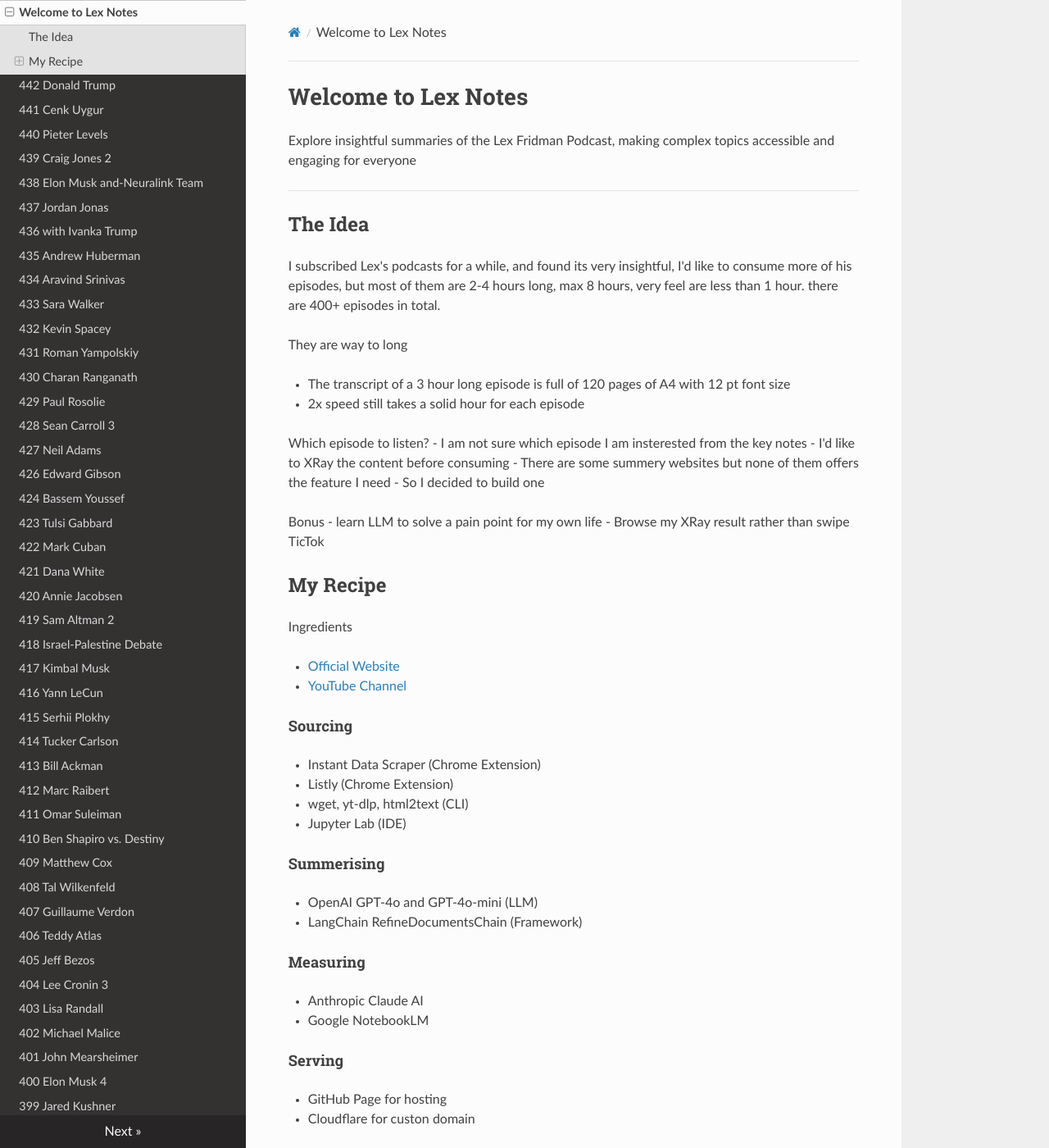
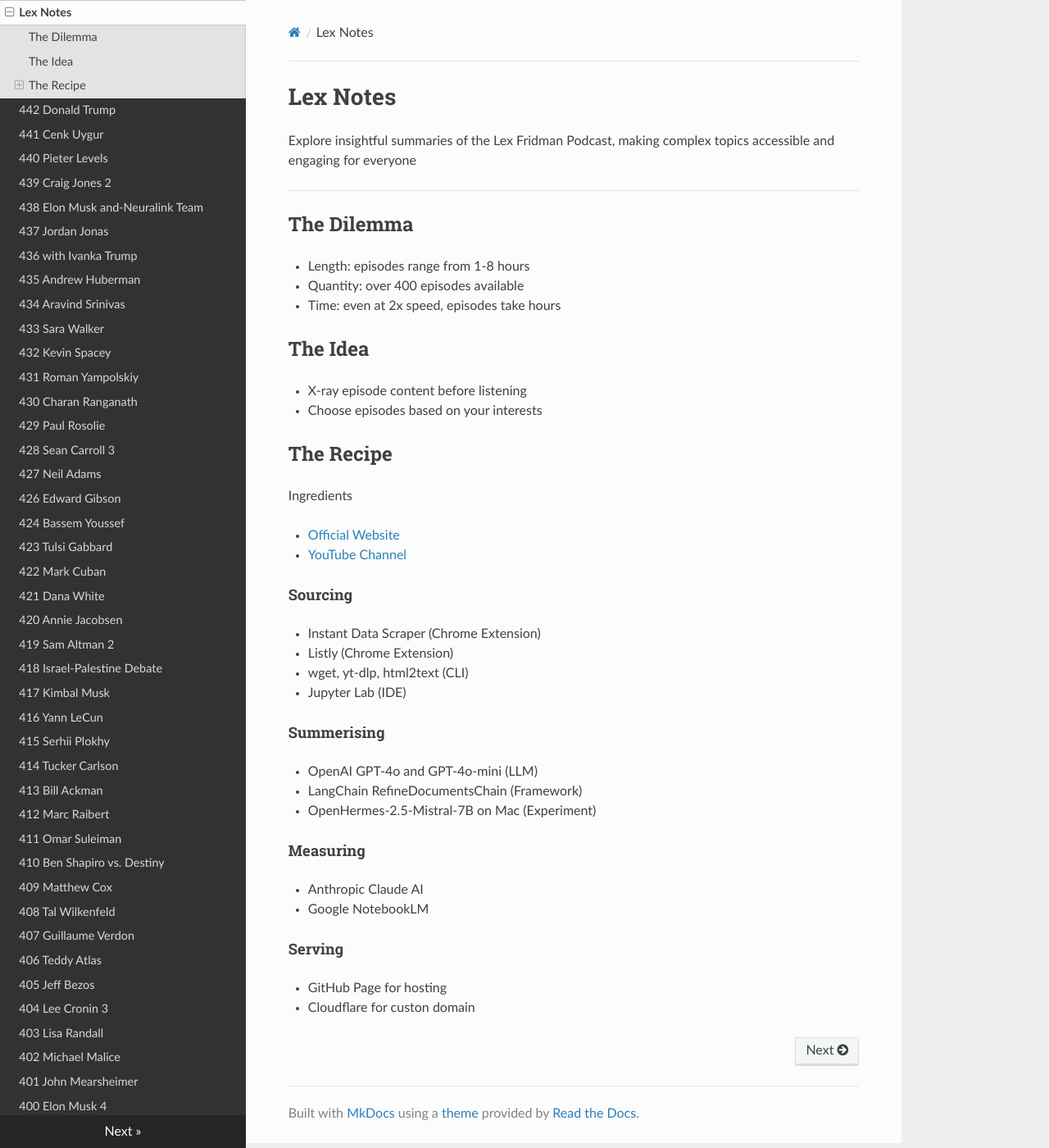
Before and after one commit to Just-Learning/lexnotes, an MkDocs documentation site: the page built from docs/index.md, in a window 1280 px wide and 1400 px high. Shown: the whole window at 82% size. Built offline with MkDocs 1.6.1, drawn with Linux system fonts in a browser that asks for light colours; nearby versions of some CDN libraries.

Commit message:
Update the home page

```diff
--- a/docs/index.md
+++ b/docs/index.md
@@ -1,31 +1,21 @@
-# Welcome to Lex Notes
+# Lex Notes
 
 Explore insightful summaries of the Lex Fridman Podcast, making complex topics accessible and engaging for everyone
 
 ---
 
+## The Dilemma
+
+- Length: episodes range from 1-8 hours
+- Quantity: over 400 episodes available
+- Time: even at 2x speed, episodes take hours
+
 ## The Idea
 
-I subscribed Lex's podcasts for a while, and found its very insightful, I'd like to consume more of his episodes, but most of them are 2-4 hours long, max 8 hours, very feel are less than 1 hour. there are 400+ episodes in total.
+- X-ray episode content before listening
+- Choose episodes based on your interests
 
-They are way to long
-
-- The transcript of a 3 hour long episode is full of 120 pages of A4 with 12 pt font size
-- 2x speed still takes a solid hour for each episode
-
-Which episode to listen?
-- I am not sure which episode I am insterested from the key notes
-- I'd like to XRay the content before consuming
-- There are some summery websites but none of them offers the feature I need
-- So I decided to build one
-
-Bonus
-- learn LLM to solve a pain point for my own life
-- Browse my XRay result rather than swipe TicTok
-
-
-
-##  My Recipe
+## The Recipe
 
 Ingredients
 
@@ -43,6 +33,7 @@
 
 - OpenAI GPT-4o and GPT-4o-mini (LLM)
 - LangChain RefineDocumentsChain (Framework)
+- OpenHermes-2.5-Mistral-7B on Mac (Experiment)
 
 #### Measuring
 
```
